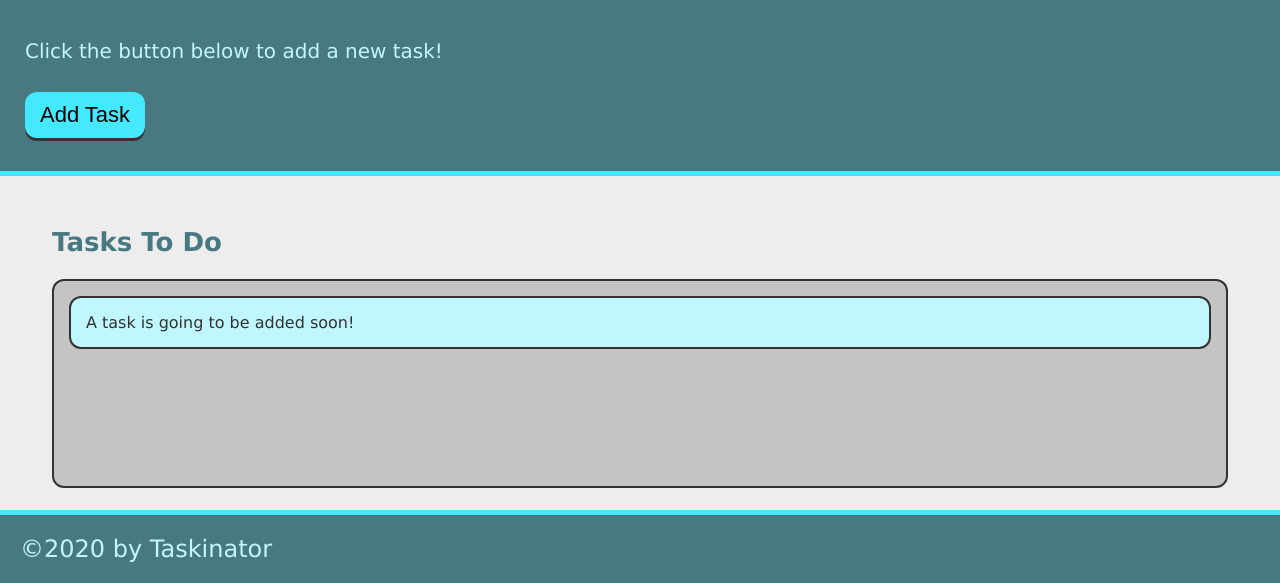
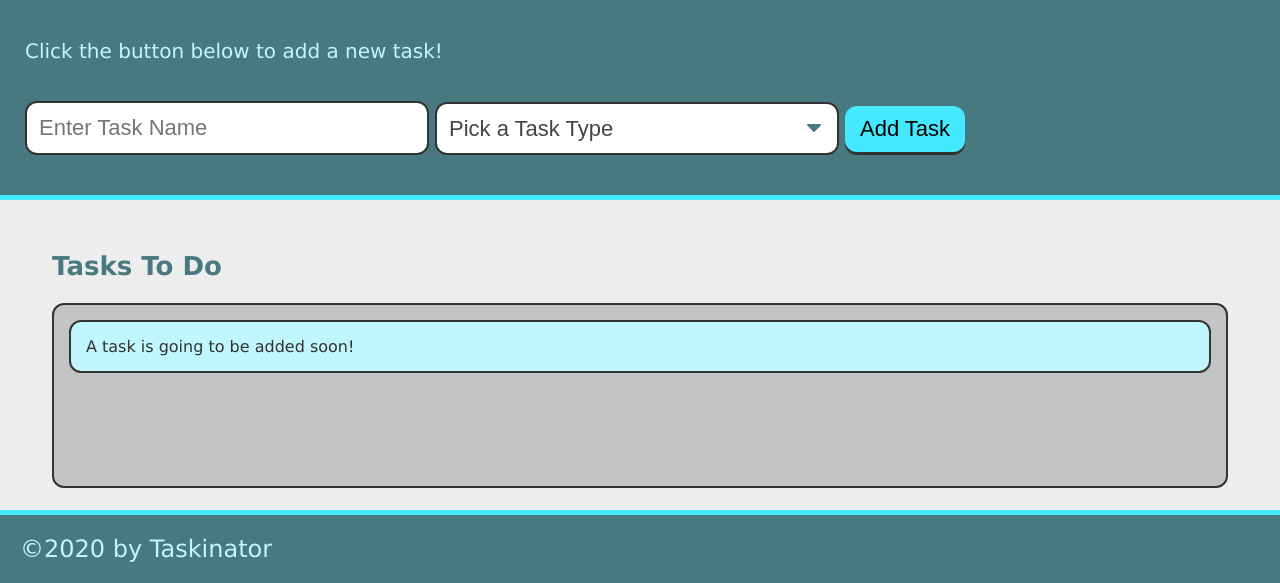
Before and after one commit to Ryobia/Taskinator, a plain HTML site: page index.html in a window 1280 px wide. Shown: the part 217-800 px from the top of the page. Drawn offline with Linux system fonts and the light colour scheme.

Commit message:
added input for addTask

```diff
--- a/index.html
+++ b/index.html
@@ -11,7 +11,26 @@
     <header class="page-title">
         <h1>Taskinator</h1>
         <p>Click the button below to add a new task!</p>
-        <button class="btn" id="save-task">Add Task</button>
+        <form id="task-form">
+
+            <div class="form-group">
+              <input type="text" name="task-name" placeholder="Enter Task Name"/>
+            </div>
+
+            <div class="form-group">
+              <select name="taks-type" class="select-dropdown">
+                <option value="" disabled selected>Pick a Task Type</option>
+                <option value="Print">Print</option>
+                <option value="Web">Web</option>
+                <option value="Mobile">Mobile</option>
+              </select>
+            </div>
+
+            <div class="form-group">
+              <button class="btn" id="save-task" type="submit">Add Task</button>
+            </div>
+
+          </form>
     </header>
 
     <main class="page-content">
```
